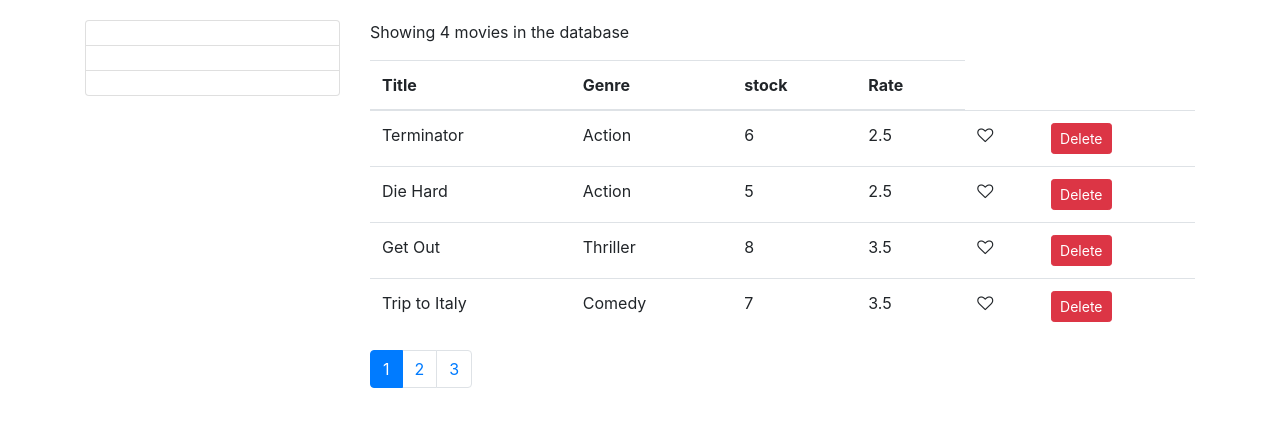
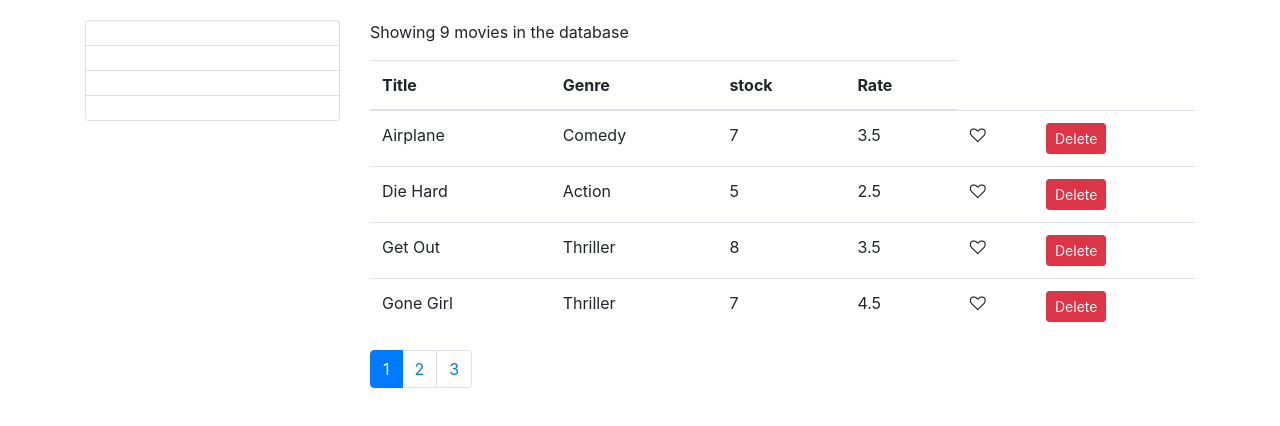
Before and after one commit to Mtavya420/vidly, a React (Create React App) app: page / in a window 1280 px wide. Shown: the top 426 px of the page. Built offline with nearby package versions, Linux system fonts and the light colour scheme.

Commit message:
made a some changes

```diff
--- a/src/components/movies.jsx
+++ b/src/components/movies.jsx
@@ -1,24 +1,26 @@
 import React, {Component} from "react";
-import Like from "./common/like";
+import MoviesTable from './moviesTable';
 import ListGroup from  './common/listGroup';
 import { getMovies } from "../services/fakeMovieService";
 import Pagination from "./common/pagination";
 import {paginate } from "../utils/paginate";
+import { getGenres } from "../services/fakeGenreService";
+import _ from 'lodash';
 
 class Movies extends Component {
-    constructor(props){
-        super(props);
-        this.state = {
+    state = {
         movies: [],
+        genres: [],
         currentPage: 1,
         pageSize:4,
-            genres: [{name: 'string', _id: 1}, {_id: 2, name:'sth'}, {_id: 3, name:'sth else'}]
-        };
+        sortColumn: {path: 'title', order:'asc'}
     }
 
 
     componentDidMount(){
-        this.setState({movies: getMovies()});
+        const genres = [{_id:"", name: "All Genres"}, ...getGenres()];
+
+        this.setState({movies: getMovies(), genres});
     }
 
 
@@ -41,65 +43,61 @@ class Movies extends Component {
     };
 
     handleGenreSelect = genre => {
-       this.setState({selectedGenre : genre});
+       this.setState({selectedGenre : genre, currentPage: 1});
+    };
+
+    handleSort = path => {
+        const sortColumn  = {...this.state.sortColumn};
+        if (sortColumn.name ===path)
+        sortColumn.order = (sortColumn.order==='asc') ? 'desc' : 'asc';
+        else {
+            sortColumn.path = path;
+            sortColumn.order = 'asc';
+        }
+
+       this.setState({sortColumn});
     };
 
     render() {
         const {length: count} = this.state.movies
-        const {pageSize, currentPage, selectedGenre, movies: allMovies} = this.state;
+        const {
+            pageSize,
+            currentPage,
+            sortColumn,
+            selectedGenre,
+            movies: allMovies
+        } = this.state;
 
 
         if (count ===0)
         return <p> There are no movies in the database.</p>
 
-        const filtered = selectedGenre
+        const filtered = selectedGenre  && selectedGenre._id
         ? allMovies.filter(m=>m.genre._id === selectedGenre._id)
         : allMovies;
 
-        const movies = paginate(filtered, currentPage, pageSize);
+       const sorted = _.orderBy(filtered, [sortColumn.path], [sortColumn.order]);
+
+        const movies = paginate(sorted, currentPage, pageSize);
 
         return (
             <div className="row">
             <div className="col-3">
         <ListGroup
                 items = {this.state.genres}
-                // selectedItem = {this.state.selectedGenre}
+                 selectedItem = {this.state.selectedGenre}
                  onItemSelect = {this.handleGenreSelect}
                  />
             </div>
             <div className="col">
-            <p>Showing {movies.length} movies in the database</p>
-        <table className="table">
-        <thead>
-            <tr>
-                <th>Title</th>
-                <th>Genre</th>
-                <th>stock</th>
-                <th>Rate</th>
-            </tr>
-        </thead>
-        <tbody>
-            { movies.map(movie => (
-            <tr key={movie._id}>
-                <td>{movie.title}</td>
-                <td>{movie.genre.name}</td>
-                <td>{movie.numberInStock}</td>
-                <td>{movie.dailyRentalRate}</td>
-                <td>
-                    <Like liked={movie.liked}
-                    onClick={()=>this.handleLike(movie)}
+            <p>Showing {filtered.length} movies in the database</p>
+        <MoviesTable
+            movies={movies}
+            onLike={this.handleLike}
+            onDelete={this.handleDelete}
+            onSort={this.handleSort}
             />
-                </td>
-                <td>
-                    <button onClick={()=> this.handleDelete(movie)}
-                     className="btn btn-danger btn-sm">
-                        Delete
-                    </button>
-                </td>
-            </tr>
-            ))}
-        </tbody>
-    </table>
+
      <Pagination
         itemsCount= {filtered.length}
         pageSize= {pageSize}
--- /dev/null
+++ b/src/components/moviesTable.jsx
@@ -0,0 +1,41 @@
+import React from 'react';
+import Like from "./common/like";
+
+const MoviesTable = (props) => {
+    const {movies, onDelete, onLike, onSort} = props;
+
+
+    return ( <table className="table">
+    <thead>
+        <tr>
+            <th onClick={()=>onSort("title")}>Title</th>
+            <th onClick={()=>onSort('genre.name')}>Genre</th>
+            <th onClick={()=>onSort('numberInStock')}>stock</th>
+            <th onClick={()=>onSort('dailyRentalRate')}>Rate</th>
+        </tr>
+    </thead>
+    <tbody>
+        { movies.map(movie => (
+        <tr key={movie._id}>
+            <td>{movie.title}</td>
+            <td>{movie.genre.name}</td>
+            <td>{movie.numberInStock}</td>
+            <td>{movie.dailyRentalRate}</td>
+            <td>
+                <Like liked={movie.liked}
+                onClick={()=>onLike(movie)}
+                 />
+            </td>
+            <td>
+                <button onClick={()=> onDelete(movie)}
+                 className="btn btn-danger btn-sm">
+                    Delete
+                </button>
+            </td>
+        </tr>
+        ))}
+    </tbody>
+</table> );
+}
+
+export default MoviesTable;
```
Also changed, not shown: src/components/common/listGroup.jsx (+6 -4 lines). Lines whose indentation alone changed are shown as unchanged.
